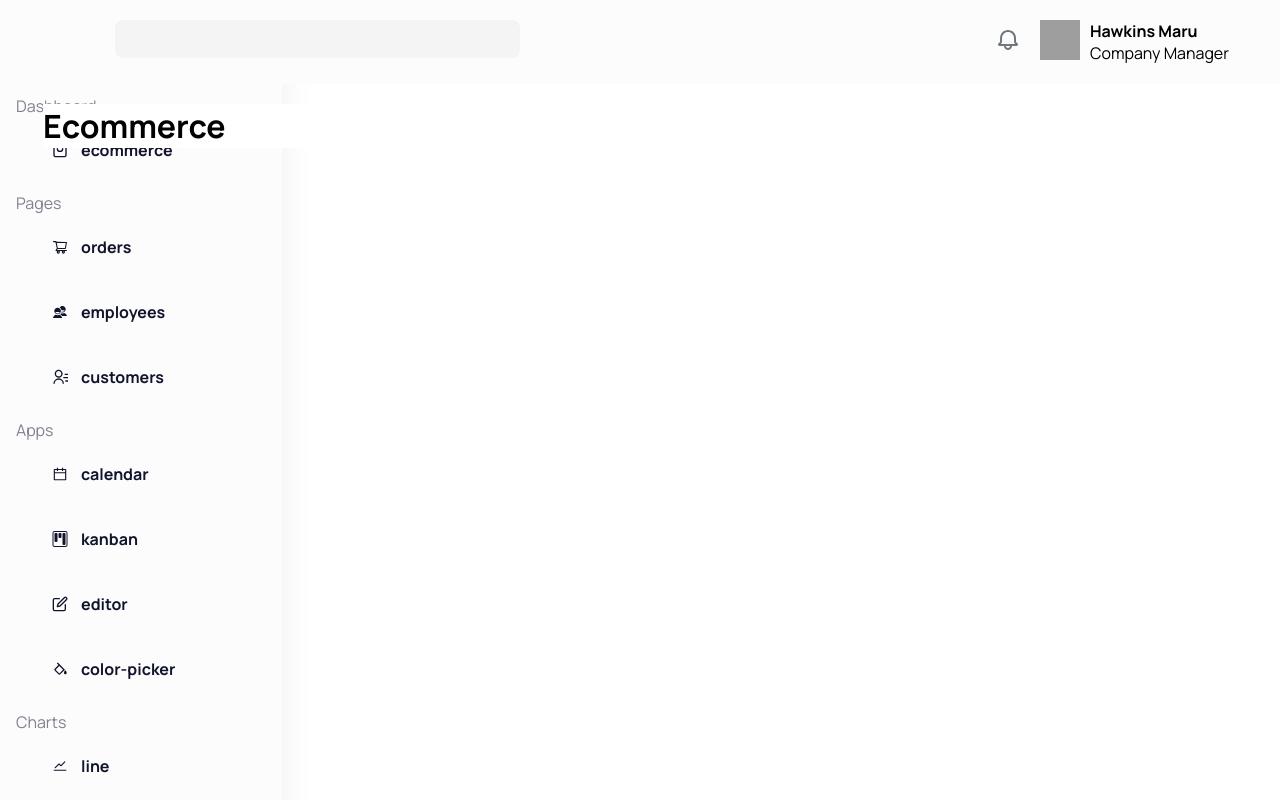
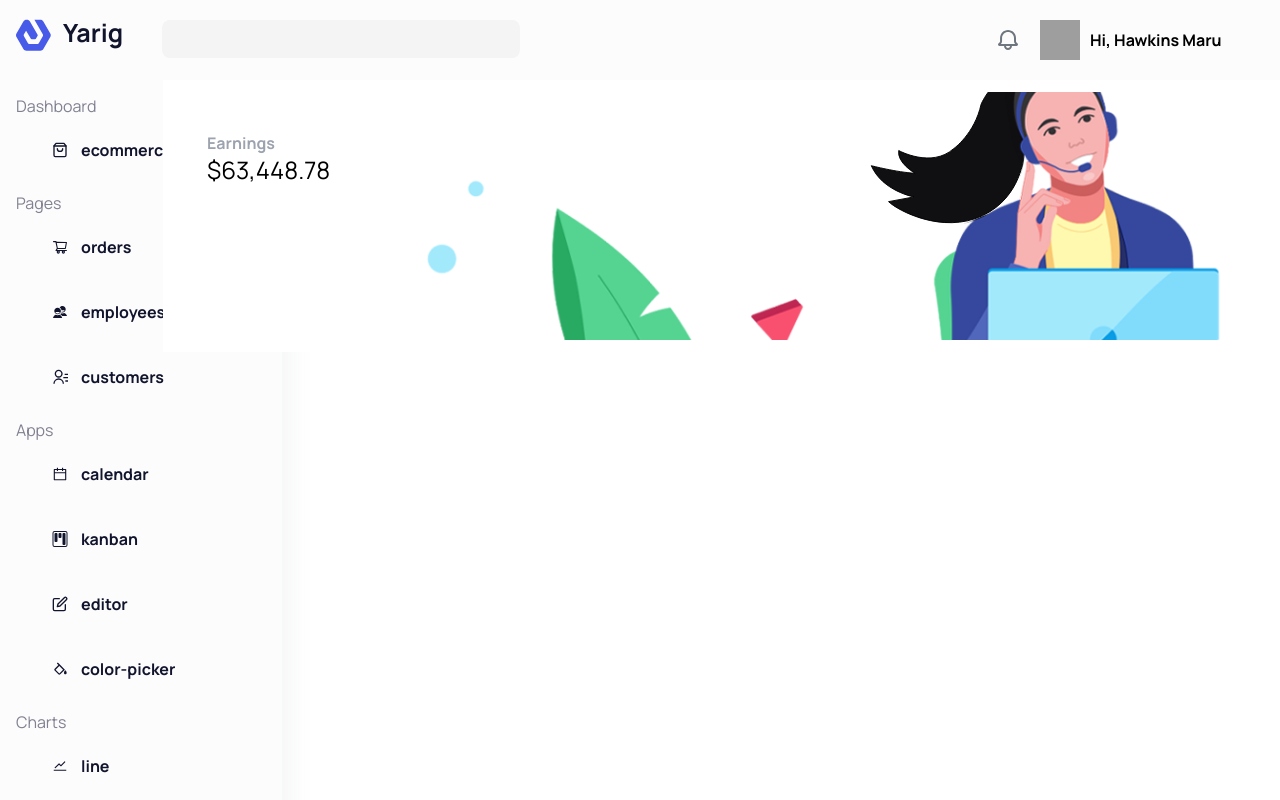
Before and after one commit to CandiceAriel/dashboard, a React (Create React App) app: page /ecommerce in a window 1280 px wide. Built offline with nearby package versions, Linux system fonts and the light colour scheme; grey boxes are pictures that could not be loaded.

Commit message:
dashboard earning hero banner

```diff
--- a/package.json
+++ b/package.json
@@ -5,7 +5,7 @@
   "dependencies": {
     "@syncfusion/ej2": "^19.4.48",
     "@syncfusion/ej2-react-calendars": "^19.4.48",
-    "@syncfusion/ej2-react-charts": "^19.4.50",
+    "@syncfusion/ej2-react-charts": "^21.1.39",
     "@syncfusion/ej2-react-dropdowns": "^19.4.52",
     "@syncfusion/ej2-react-grids": "^19.4.50",
     "@syncfusion/ej2-react-inputs": "^19.4.52",
--- a/src/assets/scss/components/_base.scss
+++ b/src/assets/scss/components/_base.scss
@@ -1,17 +1,47 @@
 .c-base{
   &__wrapper{
+    display: flex;
     &_left{
       width: 282px;
       float: left;
     }
     &_right{
       width: 1637px;
+      float: right;
     }
   }
   &__content{
     &_right{
-      margin-top: 104px;
       margin-left: 40px;
+      margin-right: 40px;
+    }
+  }
+  &__text{
+    &_bold{
+      font-weight: 700;
     }
   }
 }
+
+@media (max-width: 1440px) {
+  .c-base{
+    &__wrapper{
+      display: flex;
+      &_left{
+        width: 20%;
+        float: left;
+      }
+      &_right{
+        width: 80%;
+        float: right;
+      }
+    }
+    &__content{
+      &_right{
+        width: 1077px;
+        float: right;
+      }
+    }
+  }
+
+}
--- a/src/assets/scss/components/_ecom.scss
+++ b/src/assets/scss/components/_ecom.scss
@@ -4,10 +4,45 @@
   }
   &__content{
     background-color: white;
+    &-hero{
+      background-color: transparent;
+    }
+  }
+  &__hero{
+    background-repeat: no-repeat;
+    background-size: cover;
+    height: 11rem;
+    border-radius: 0.75rem;
+    padding: 2rem;
+    padding-top: 2.5rem;
+    margin: 0.75rem;
+    &-info{
+      background-color: transparent;
+      &-title{
+        color: rgb(156 163 175);
+      }
+      &-amount{
+        font-size: 24px;
+        line-height: 32px;
+      }
+      p{
+        margin: 0px;
+      }
+    }
   }
 }
 
 @media (max-width: 1440px) {
   .c-ecom{
+    &__hero{
+      background-repeat: no-repeat;
+      background-size: cover;
+      height: 11rem;
+      border-radius: 0.75rem;
+      padding: 2rem;
+      padding-top: 2.5rem;
+      margin: 0.75rem;
+      background-position: center right;
+    }
   }
 }
--- a/src/assets/scss/components/_navbar.scss
+++ b/src/assets/scss/components/_navbar.scss
@@ -22,9 +22,10 @@
       }
       &-info{
         display: flex;
-        flex-direction: column;
         margin-left: 10px;
         width: 170px;
+        flex-direction: column;
+        justify-content: center;
         span{
           text-align: left;
         }
@@ -48,6 +49,7 @@
     &__wrapper{
       padding: 20px;
       display: flex;
+      width: 1118px;
     }
     &__content{
       &-logo{
@@ -67,7 +69,6 @@
         /* Bg color */
         background: #F4F4F4;
         border-radius: 8px;
-        margin: 0px 92px;
         margin-right: 478px;
       }
       &-act-user{
@@ -78,9 +79,10 @@
         }
         &-info{
           display: flex;
-          flex-direction: column;
           margin-left: 10px;
           width: 170px;
+          flex-direction: column;
+          justify-content: center;
           span{
             text-align: left;
           }
--- a/src/components/Navbar.jsx
+++ b/src/components/Navbar.jsx
@@ -14,8 +14,7 @@ function Navbar() {
         <img  className='c-navbar__icon-notif' src={bellic} alt=''/>
         <img  className='c-navbar__content-act-user-img' src={actuserimg} alt=''/>
         <div className='c-navbar__content-act-user-info'>
-          <span className='c-navbar__content-act-user-info-name'>Hawkins Maru</span>
-          <span>Company Manager</span>
+          <span className='c-navbar__content-act-user-info-name'>Hi, Hawkins Maru</span>
         </div>
       </div>
     </div>
--- a/src/view/Ecommerce.jsx
+++ b/src/view/Ecommerce.jsx
@@ -1,21 +1,33 @@
 import '../assets/scss/style.scss'
 import Navbar from '../components/Navbar';
 import Sidebar from '../components/Sidebar';
+
+import heroimg from '../assets/images/welcome-bg.svg'
+
+//import chart
 // import Stacked from '../components/Charts/Stacked';
-// import Doughnut from '../components/Charts/Pie;'
+import Doughnut from '../components/Charts/Pie';
 // import SparkLine from '../components/Charts/SparkLine'
-// import { earningData, SparklineAreaData,ecomPieChartData } from '../assets/js/dummy';
+import { earningData, SparklineAreaData,ecomPieChartData } from '../assets/js/dummy';
 
 function Ecommerce() {
   return (
-    <div className="c-ecom__wrapper">
+    <div className="c-base__wrapper">
       <div className="c-base__wrapper_left">
         <Sidebar />
       </div>
       <div className="c-base__wrapper_right">
         <Navbar />
         <div className="c-base__content_right c-ecom__content">
-          <h1>Ecommerce</h1>
+          <div className='c-ecom__content c-ecom__hero' style={{ backgroundImage: "url(" + heroimg + ")" }}>
+            <div className='c-ecom__content c-ecom__hero-info'>
+              <p className='c-ecom__content-hero c-ecom__hero-info-title c-base__text_bold'>Earnings</p>
+              <p className='c-ecom__content-hero c-ecom__hero-info-amount c-ecom__text_normal'>$63,448.78</p>
+              <div className='e-btn__sec'>
+
+              </div>
+            </div>
+          </div>
         </div>
       </div>
     </div>
```
Also changed, not shown: src/components/Charts/LineChart.jsx (deleted, +0 -27 lines), src/components/Charts/SparkLine.jsx (deleted, +0 -37 lines), src/components/Charts/Stacked.jsx (deleted, +0 -28 lines), 1 other file (tests, documents, lock files or other folders).
